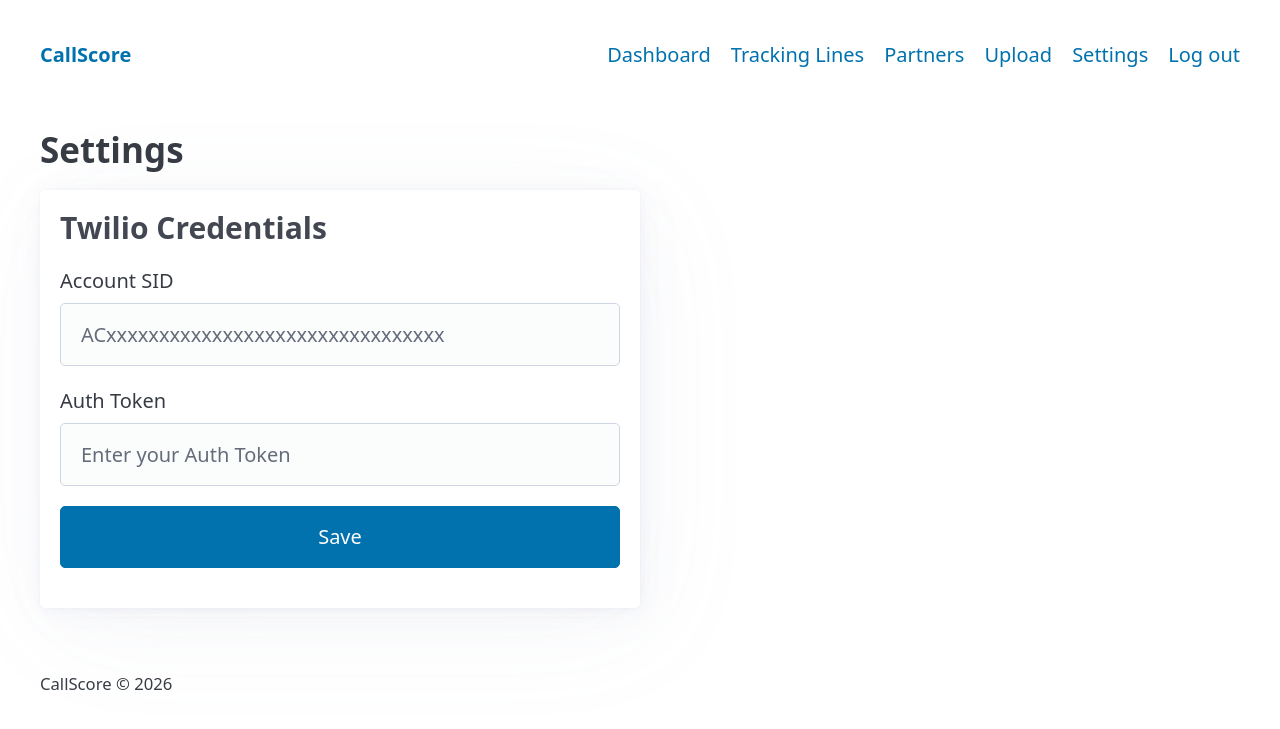
After one commit to ryanlovell22/callscore, a Flask app: page /settings/ in a window 1280 px wide. The commit adds this page. Shown: the top 729 px of the page. Run offline with Flask 3, Linux system fonts and the light colour scheme; the visitor is signed in with stand-in values (Sample User, id 1); some libraries are stand-ins or nearby versions.

Commit message:
Add self-service Settings page for Twilio integration
Lets account owners enter Twilio credentials via the UI instead of
manual DB edits. Validates credentials against the Twilio API, auto-
provisions CI service and operator on first save, and displays
connection status with webhook URL.

Co-Authored-By: Claude Opus 4.6 <noreply@anthropic.com>

```diff
--- a/app/__init__.py
+++ b/app/__init__.py
@@ -37,6 +37,7 @@ def create_app():
     from .webhooks import bp as webhooks_bp
     from .upload import bp as upload_bp
     from .partners import bp as partners_bp
+    from .settings import bp as settings_bp
 
     app.register_blueprint(auth_bp)
     app.register_blueprint(dashboard_bp)
@@ -44,5 +45,6 @@ def create_app():
     app.register_blueprint(webhooks_bp)
     app.register_blueprint(upload_bp)
     app.register_blueprint(partners_bp)
+    app.register_blueprint(settings_bp)
 
     return app
--- /dev/null
+++ b/app/settings/__init__.py
@@ -0,0 +1,5 @@
+from flask import Blueprint
+
+bp = Blueprint("settings", __name__, url_prefix="/settings")
+
+from . import routes  # noqa: E402, F401
--- /dev/null
+++ b/app/settings/routes.py
@@ -0,0 +1,106 @@
+import logging
+from functools import wraps
+
+from flask import render_template, request, redirect, url_for, flash, abort
+from flask_login import login_required, current_user
+
+from ..models import db
+from ..twilio_service import (
+    validate_twilio_credentials,
+    create_ci_service,
+    create_ci_operator,
+)
+from . import bp
+
+logger = logging.getLogger(__name__)
+
+
+def account_required(f):
+    """Block partner users from accessing these routes."""
+    @wraps(f)
+    def decorated(*args, **kwargs):
+        if current_user.user_type != "account":
+            abort(403)
+        return f(*args, **kwargs)
+    return decorated
+
+
+@bp.route("/", methods=["GET", "POST"])
+@login_required
+@account_required
+def index():
+    account = current_user
+
+    if request.method == "POST":
+        sid = request.form.get("twilio_account_sid", "").strip()
+        token_input = request.form.get("twilio_auth_token", "").strip()
+
+        # If token field is blank or matches the masked placeholder, keep existing
+        if not token_input or token_input.startswith("••••"):
+            token = account.twilio_auth_token_encrypted
+        else:
+            token = token_input
+
+        if not sid or not token:
+            flash("Both Account SID and Auth Token are required.", "error")
+            return redirect(url_for("settings.index"))
+
+        # Validate credentials against Twilio API
+        if not validate_twilio_credentials(sid, token):
+            flash(
+                "Invalid Twilio credentials. Please check your Account SID "
+                "and Auth Token and try again.",
+                "error",
+            )
+            return redirect(url_for("settings.index"))
+
+        # Save credentials
+        account.twilio_account_sid = sid
+        account.twilio_auth_token_encrypted = token
+
+        if not account.twilio_service_sid:
+            # First-time setup — provision CI service + operator
+            try:
+                webhook_url = url_for(
+                    "webhooks.twilio_ci_callback", _external=True
+                )
+                service_sid = create_ci_service(sid, token, webhook_url)
+                account.twilio_service_sid = service_sid
+                create_ci_operator(sid, token, service_sid)
+                db.session.commit()
+                flash(
+                    "Twilio connected and call analysis enabled.", "success"
+                )
+            except Exception:
+                db.session.rollback()
+                logger.exception("Failed to provision Twilio CI")
+                flash(
+                    "Credentials are valid but CI setup failed. "
+                    "Please try again or contact support.",
+                    "error",
+                )
+                return redirect(url_for("settings.index"))
+        else:
+            # Just updating credentials
+            db.session.commit()
+            flash("Twilio credentials updated.", "success")
+
+        return redirect(url_for("settings.index"))
+
+    # GET — prepare display values
+    masked_token = ""
+    if account.twilio_auth_token_encrypted:
+        masked_token = "••••" + account.twilio_auth_token_encrypted[-4:]
+
+    connected = bool(account.twilio_service_sid)
+    webhook_url = ""
+    if connected:
+        webhook_url = url_for("webhooks.twilio_ci_callback", _external=True)
+
+    return render_template(
+        "settings/index.html",
+        account_sid=account.twilio_account_sid or "",
+        masked_token=masked_token,
+        connected=connected,
+        webhook_url=webhook_url,
+    )
--- a/app/templates/base.html
+++ b/app/templates/base.html
@@ -21,6 +21,7 @@
                 <li><a href="{{ url_for('lines.index') }}">Tracking Lines</a></li>
                 <li><a href="{{ url_for('partners.index') }}">Partners</a></li>
                 <li><a href="{{ url_for('upload.index') }}">Upload</a></li>
+                <li><a href="{{ url_for('settings.index') }}">Settings</a></li>
                 {% endif %}
                 <li><a href="{{ url_for('auth.logout') }}">Log out</a></li>
             </ul>
--- /dev/null
+++ b/app/templates/settings/index.html
@@ -0,0 +1,34 @@
+{% extends "base.html" %}
+{% block title %}Settings — CallScore{% endblock %}
+
+{% block content %}
+<h2>Settings</h2>
+
+<article style="max-width: 600px;">
+    <h3>Twilio Credentials</h3>
+    <form method="post">
+        <label for="twilio_account_sid">Account SID</label>
+        <input type="text" id="twilio_account_sid" name="twilio_account_sid"
+               value="{{ account_sid }}" placeholder="ACxxxxxxxxxxxxxxxxxxxxxxxxxxxxxxxx" required>
+
+        <label for="twilio_auth_token">Auth Token</label>
+        <input type="password" id="twilio_auth_token" name="twilio_auth_token"
+               value="{{ masked_token }}" placeholder="Enter your Auth Token">
+
+        <button type="submit">Save</button>
+    </form>
+</article>
+
+{% if connected or account_sid %}
+<article style="max-width: 600px;">
+    <h3>Connection Status</h3>
+    {% if connected %}
+    <p><mark>Connected</mark></p>
+    <p><strong>Webhook URL:</strong></p>
+    <code>{{ webhook_url }}</code>
+    {% else %}
+    <p style="color: var(--pico-muted-color);">Not Connected</p>
+    {% endif %}
+</article>
+{% endif %}
+{% endblock %}
--- a/app/twilio_service.py
+++ b/app/twilio_service.py
@@ -14,6 +14,24 @@ TWILIO_CI_BASE = "https://intelligence.twilio.com/v2"
 
 def get_auth(account_sid, auth_token):
     return HTTPBasicAuth(account_sid, auth_token)
+
+
+# --- Credential Validation ---
+
+
+def validate_twilio_credentials(account_sid, auth_token):
+    """Test Twilio credentials by fetching the account info.
+
+    Returns True if valid, False otherwise.
+    """
+    url = f"{TWILIO_API_BASE}/Accounts/{account_sid}.json"
+    try:
+        resp = requests.get(
+            url, auth=get_auth(account_sid, auth_token), timeout=10
+        )
+        return resp.status_code == 200
+    except requests.RequestException:
+        return False
 
 
 # --- Recording Fetch ---
```
